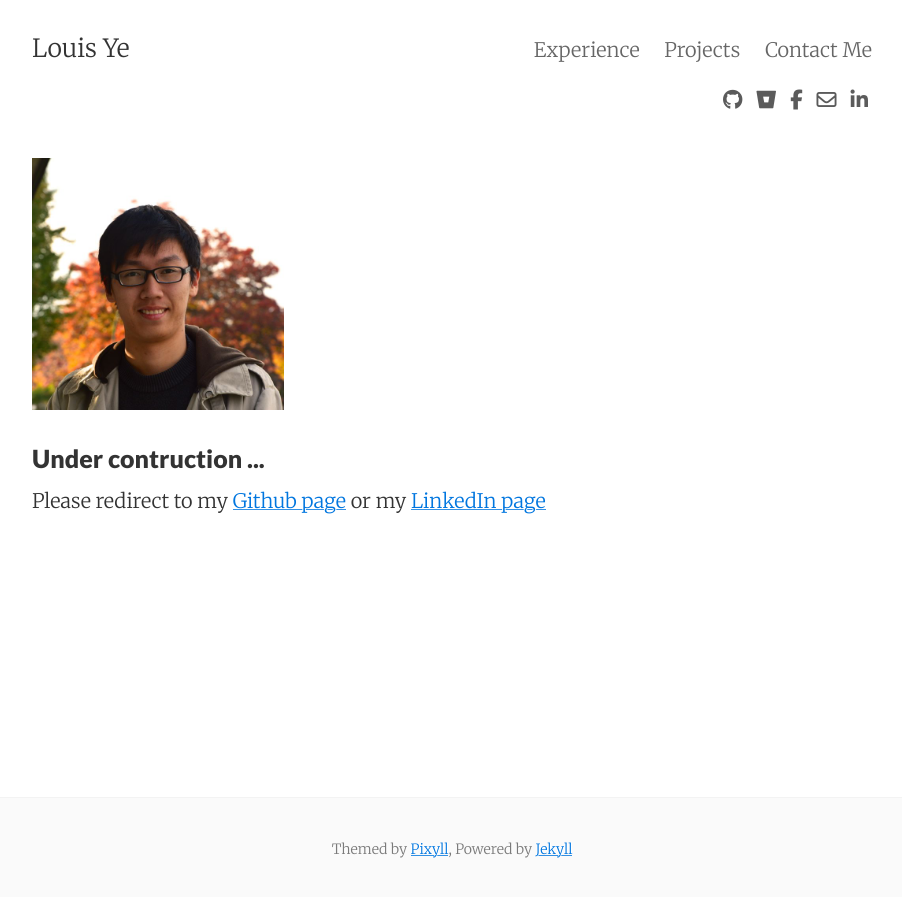
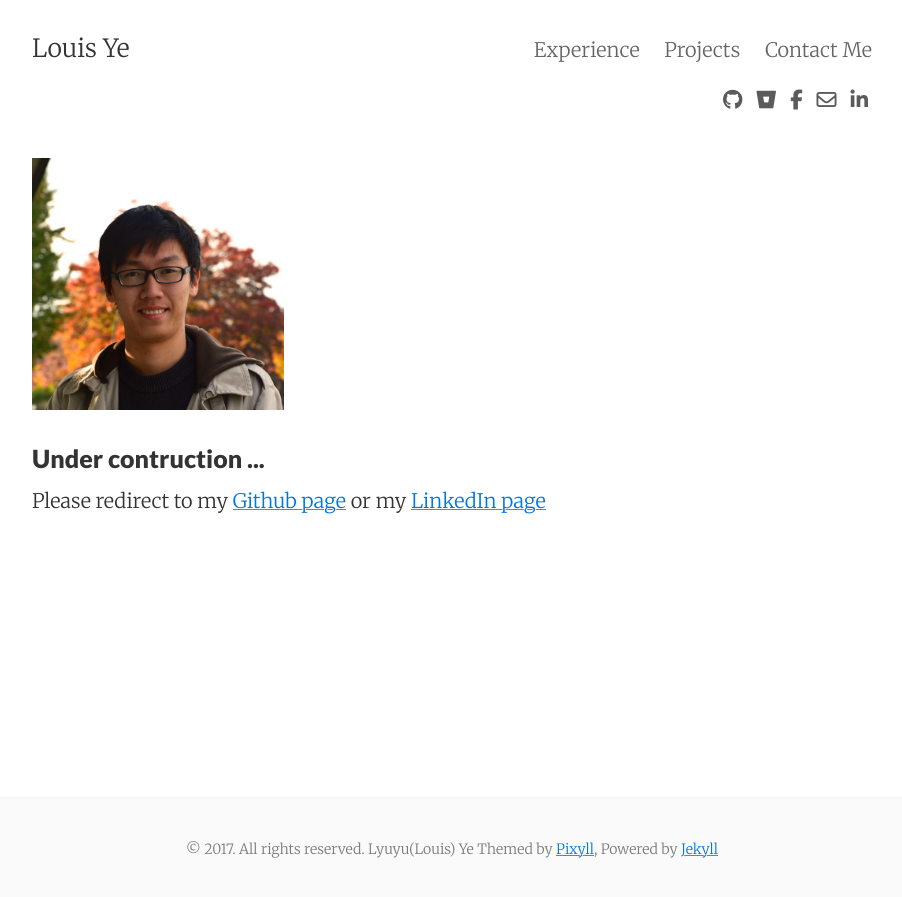
Before and after one commit to Louis-Ye/Louis-Ye.github.io, a Jekyll site: the page built from index.html, in a window 1280 px wide. Shown: the top 897 px of the page, without its empty margins (188-1090 px from the left). Built offline with Jekyll 4.4.1, drawn with Linux system fonts in a browser that asks for light colours; nearby versions of some CDN libraries; the list of posts is cut into pages by our own code.

Commit message:
Update footer

```diff
--- a/_includes/footer.html
+++ b/_includes/footer.html
@@ -1,6 +1,7 @@
 <footer class="center">
   <div class="measure">
     <small>
+      © 2017. All rights reserved. Lyuyu(Louis) Ye
       Themed by <a href="https://github.com/johnotander/pixyll">Pixyll</a>,
       Powered by <a href="https://jekyllrb.com/">Jekyll</a>
     </small>
```
